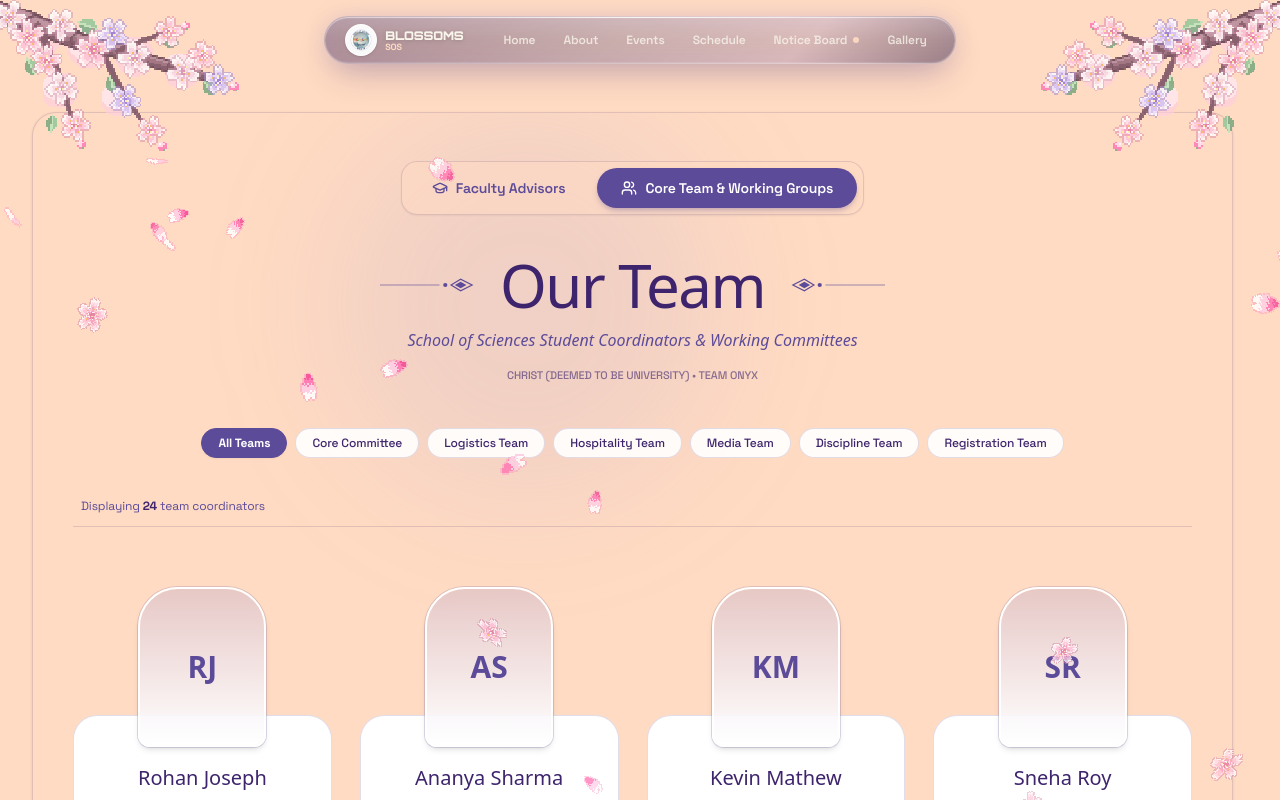
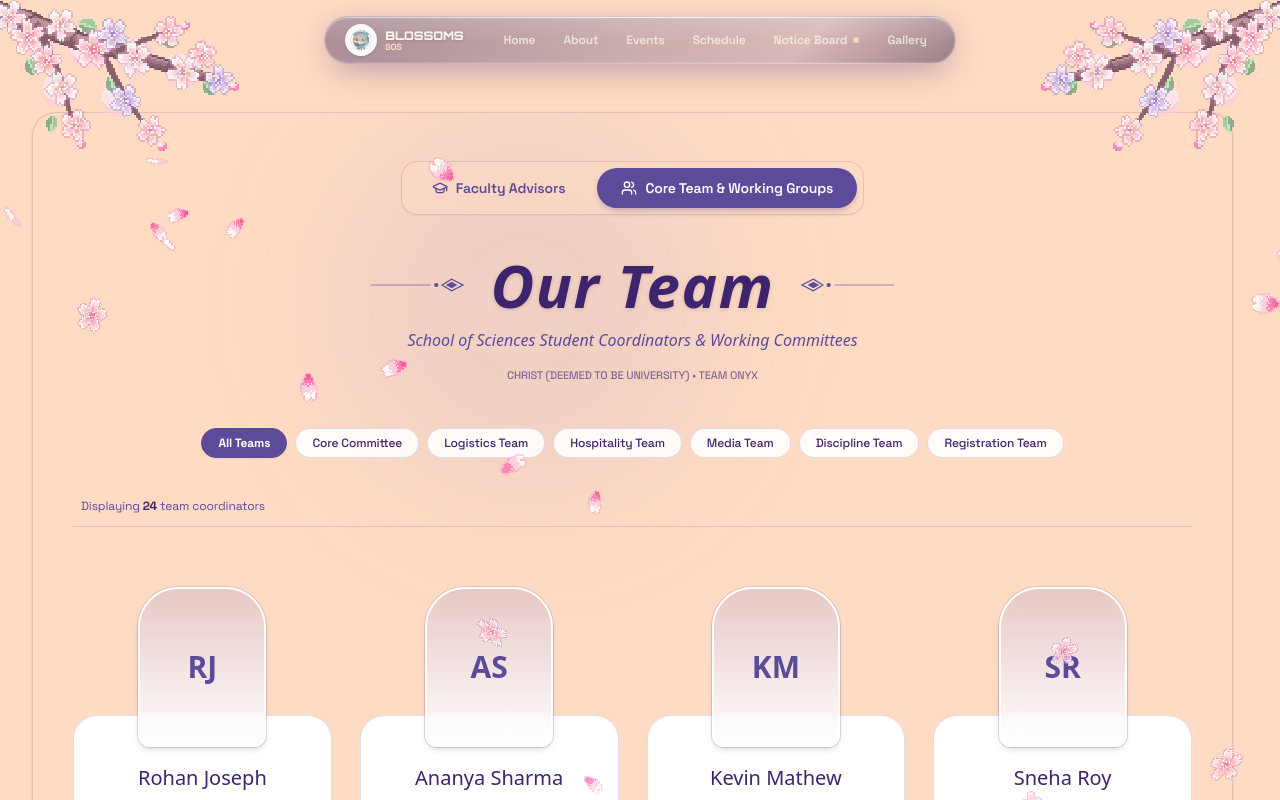
Before and after one commit to sgk18/Blossomssos2026, a Next.js app: page /team in a window 1280 px wide. Shown: the top 800 px of the page. Built offline with nearby package versions, Linux system fonts and the light colour scheme.

Commit message:
Style 'Our Team' heading with elegant premium serif typography

```diff
--- a/src/components/team/OurTeamsSection.tsx
+++ b/src/components/team/OurTeamsSection.tsx
@@ -107,7 +107,7 @@ export function OurTeamsSection() {
             </svg>
 
             {/* Title: "Our Team" in Luxury Cormorant Garamond Serif */}
-            <h2 id="our-teams-heading" className="font-serif text-3xl sm:text-5xl md:text-6xl font-normal text-[#3D246C] tracking-tight whitespace-nowrap">
+            <h2 id="our-teams-heading" className="font-serif text-3xl sm:text-5xl md:text-6xl font-bold italic text-[#3D246C] tracking-wide whitespace-nowrap drop-shadow-sm">
               Our Team
             </h2>
 
```
Also changed, not shown: 1 other file (tests, documents, lock files or other folders).
